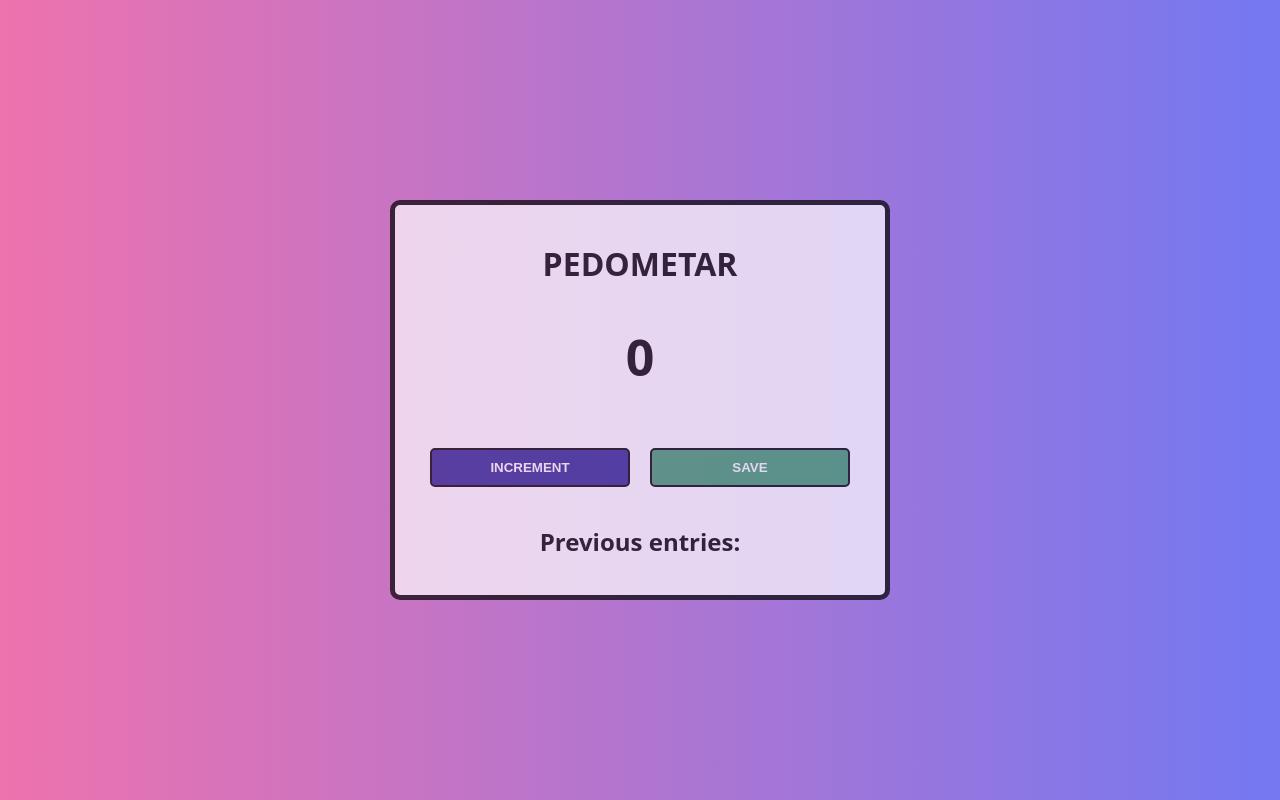
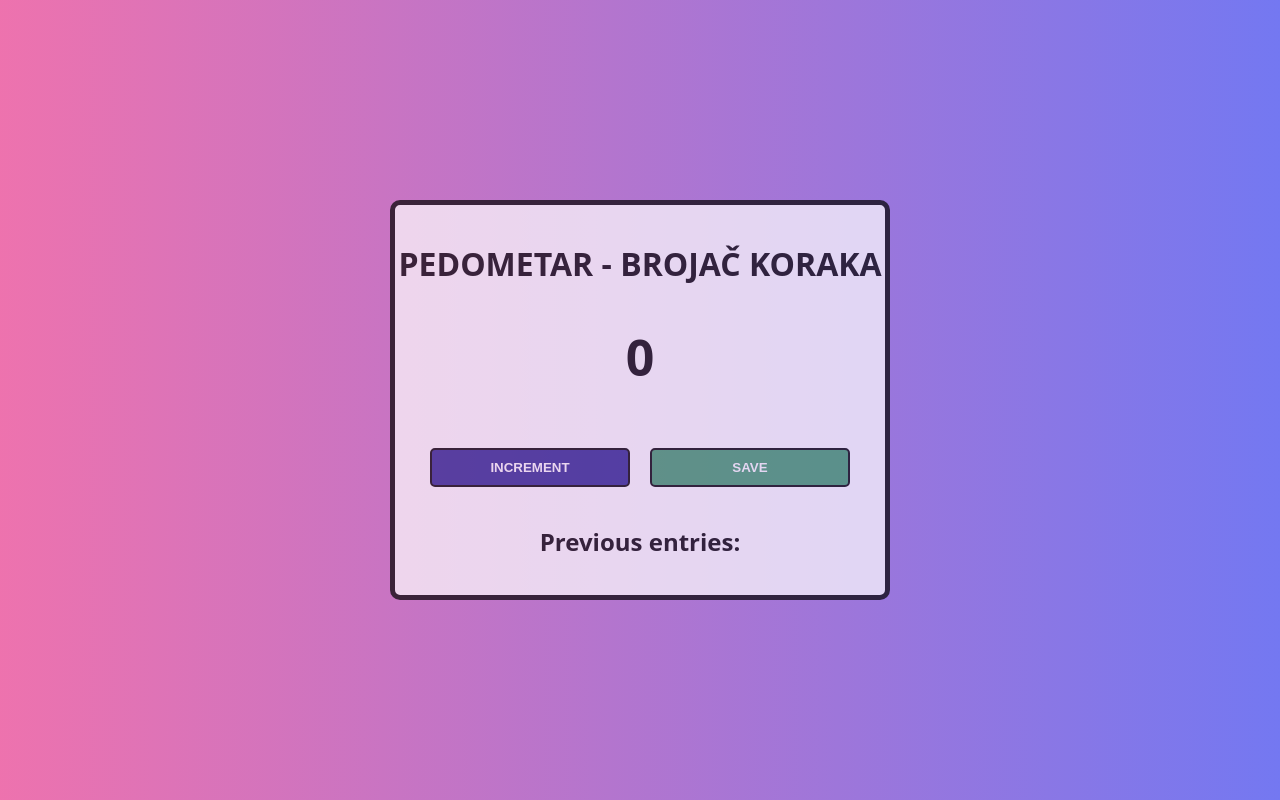
Before and after one commit to noKru1986/pedometar, a plain HTML site: page index.html in a window 1280 px wide. Drawn offline with Linux system fonts and the light colour scheme.

Commit message:
ispravljen naziv

```diff
--- a/index.html
+++ b/index.html
@@ -12,7 +12,7 @@
   </head>
   <body>
     <div class="container">
-      <h1>Pedometar</h1>
+      <h1>Pedometar - brojač koraka</h1>
       <h2 id="count-el">0</h2>
       <div class="button">
         <button id="increment-btn" onclick="increment()">INCREMENT</button>
```
